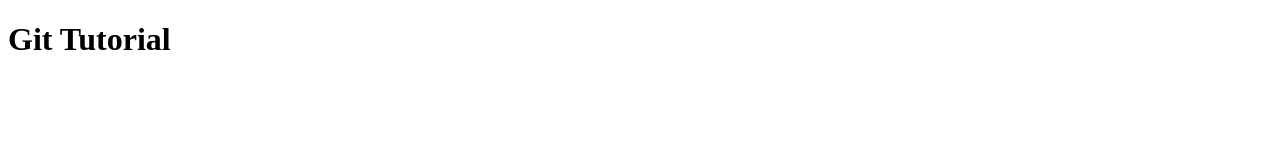
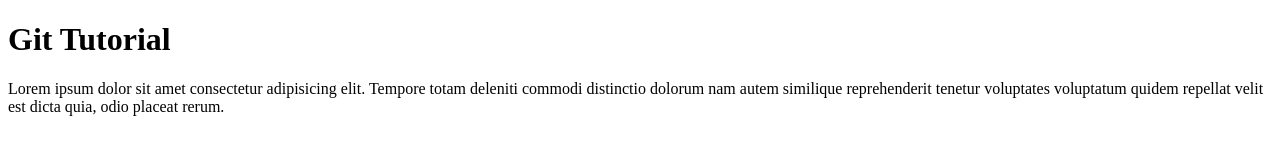
Before and after one commit to bounty-31/crap-portfolio, a plain HTML site: page index.html in a window 1280 px wide. Drawn offline with Linux system fonts and the light colour scheme.

Commit message:
updated index html

```diff
--- a/index.html
+++ b/index.html
@@ -8,5 +8,7 @@
 </head>
 <body>
   <h1>Git Tutorial</h1>
+
+  <p>Lorem ipsum dolor sit amet consectetur adipisicing elit. Tempore totam deleniti commodi distinctio dolorum nam autem similique reprehenderit tenetur voluptates voluptatum quidem repellat velit est dicta quia, odio placeat rerum.</p>
 </body>
 </html>
```
